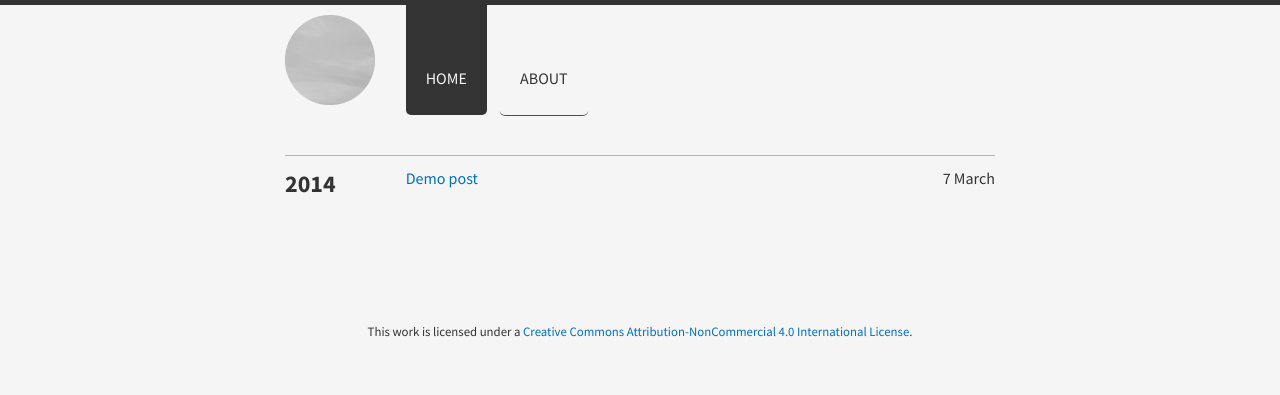
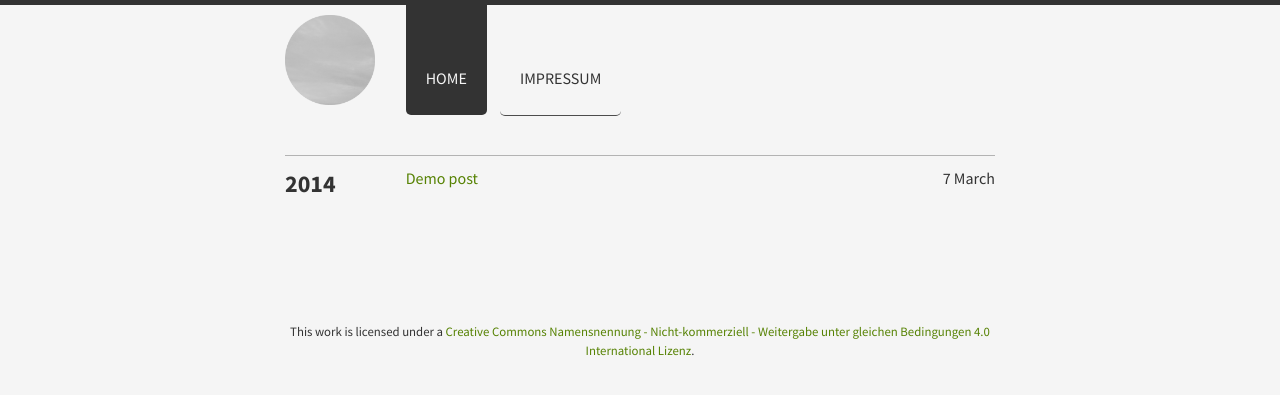
Before and after one commit to netbuk/netbuk.github.io, a Jekyll site: the page built from index.html, in a window 1280 px wide. Shown: the top 395 px of the page. Built offline with Jekyll 4.4.1, drawn with Linux system fonts in a browser that asks for light colours; nearby versions of some CDN libraries; Markdown is read by kramdown in place of the engine named in the settings.

Commit message:
edit ground

```diff
--- a/_config.yml
+++ b/_config.yml
@@ -1,5 +1,5 @@
 markdown: redcarpet
-highlighter: null
+highlighter: pygments
 permalink: /:title
 
 url: http://netbuk.github.io
--- a/_data/brume.yml
+++ b/_data/brume.yml
@@ -1,3 +1,3 @@
-name: Brume
-author: Aigars Dzerviniks
-description: It's simple. It's easy to use. It's a Jekyll theme.
+name: netbuk.blog
+author: Christian 'netbuk' Kantelberg
+description: my personal jekyll blog
--- a/_data/links.yml
+++ b/_data/links.yml
@@ -3,3 +3,6 @@
 
 - url: /about
   title: About
+
+  url: /impressum
+  title: Impressum
--- a/_layouts/default.html
+++ b/_layouts/default.html
@@ -4,7 +4,7 @@
     {% include head.html %}
   </head>
   <body>
-    <div class="container azul">
+    <div class="container avocado">
       <header class="top row gutters{% if page.title == "Home" %} fadeInLeft animated{% endif %}">
         <div class="col span_2 center">
           <!-- TODO: add baseurl to the logo link -->
@@ -18,7 +18,7 @@
 
       <footer>
         <p>
-          This work is licensed under a <a rel="license" href="http://creativecommons.org/licenses/by-nc/4.0/deed.en_US">Creative Commons Attribution-NonCommercial 4.0 International License</a>.
+          This work is licensed under a <a rel="license" href="http://creativecommons.org/licenses/by-nc-sa/4.0/deed.de"> Creative Commons Namensnennung - Nicht-kommerziell - Weitergabe unter gleichen Bedingungen 4.0 International Lizenz</a>.
         </p>
       </footer>
     </div>
```
Also changed, not shown: impressum/index.md (added, +73 -0 lines).
